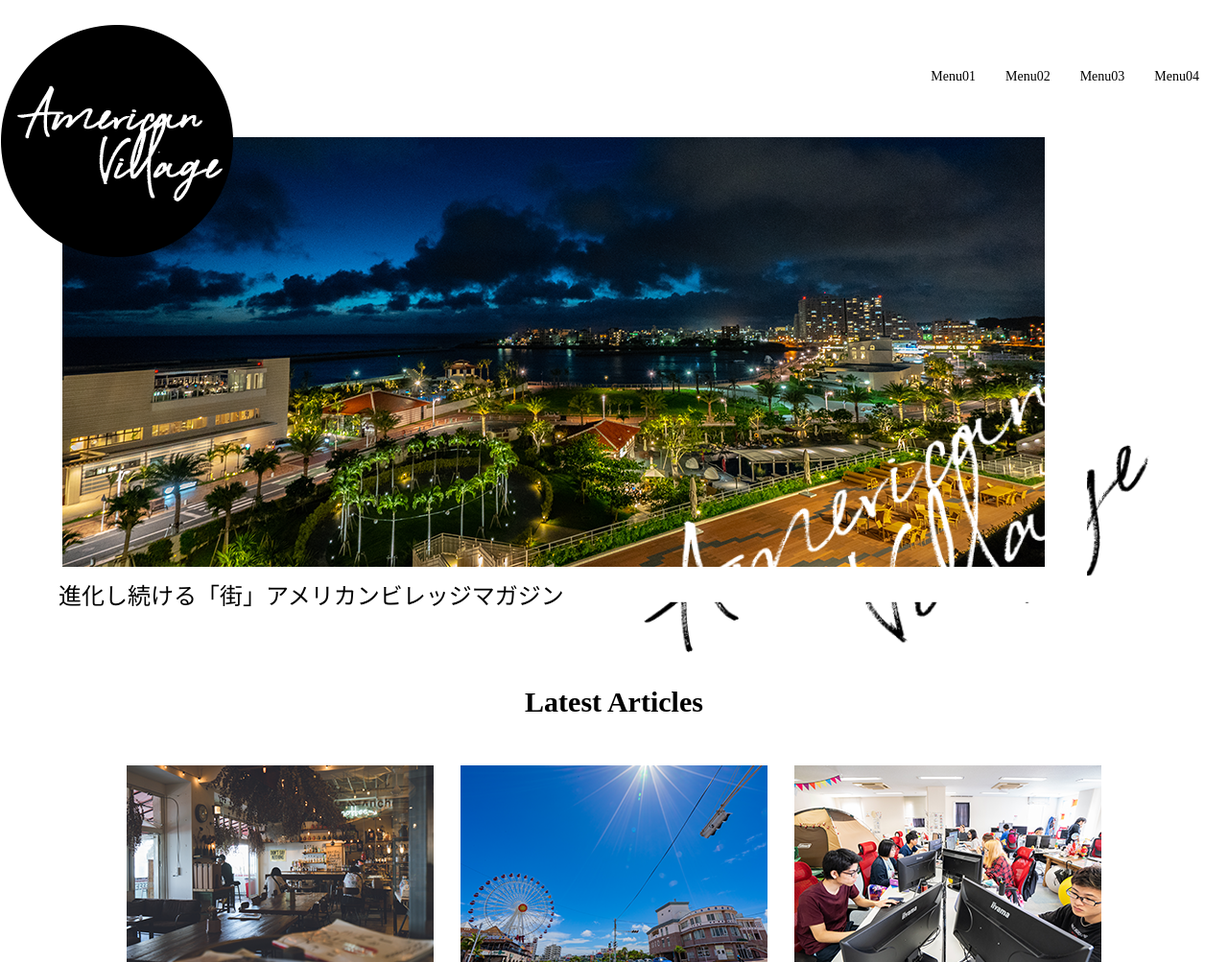
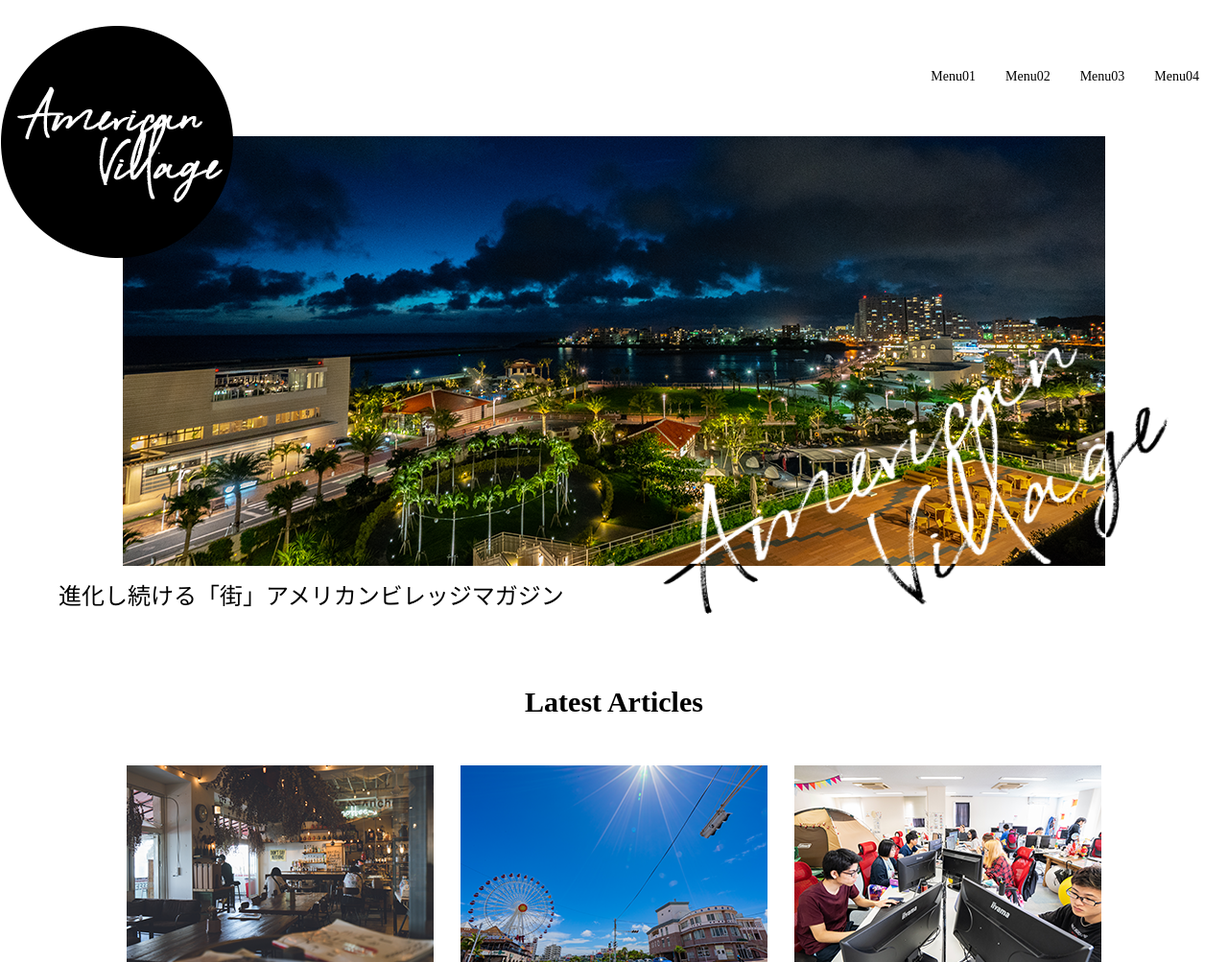
Before and after one commit to wefiwe/OJT, a PHP site: page / in a window 1280 px wide. Shown: the top 1003 px of the page at 96% size. Run offline with PHP 8.4, Linux system fonts and the light colour scheme.

Commit message:
レスポンシブほぼ完成

```diff
--- a/assets/css/style.css
+++ b/assets/css/style.css
@@ -11,9 +11,9 @@ header{
 }
 
 .header-left{
-    float: left;
+    /* float: left; */
     position: absolute;
-    top: 26px;
+    top: 27px;
     left: 1px;
     z-index: 3;
 }
@@ -35,10 +35,11 @@ header{
 .main-img{
     /* text-align: center; */
     /* max-width: 50%; */
-    position: absolute;
-    z-index: 1;
-    top: 143px;
-    left: 65px;
+    position: relative;
+    max-width: 1024px;
+    /* max-width: 100%; */
+    margin: 0 auto;
+    top: 55px;
 }
 
 
@@ -55,8 +56,8 @@ header{
     /* float: right; */
     position: absolute;
     z-index: 2;
-    top: 379px;
-    left: 655px;
+    right: -50px;
+    bottom: -50px;
 }
 
 main{
@@ -120,7 +121,7 @@ main h1{
     position: absolute;
     bottom: -4px;
     left: 0;
-    top: 40px;
+    top: 25px;
     content: '';
     width: 100%;
     height: 2px;
@@ -201,6 +202,12 @@ footer{
     }
 }
 
+@media screen and (max-width: 1180px){
+    .main-img{
+        width: 80%;
+    }
+}
+
 @media screen  and (max-width: 767px){
     body{
         width: auto;
@@ -237,7 +244,7 @@ footer{
         max-width: 100%;
         position: absolute;
         left: 32px;
-        top: 309px;
+        top: 31px;
     }
 
     .text{
@@ -291,6 +298,10 @@ footer{
         margin-left: 450px;
     }
 
+    .readmore a::after{
+        top: 40px;
+    }
+
     footer{
         width: 750px;
     }
--- a/index.html
+++ b/index.html
@@ -24,10 +24,10 @@
         <div class="main-img">
         <img  class="pc" src="./assets/img/folder/visual_1_pc.png" alt="">
         <img class="sp" src="./assets/img/folder/visual_1_sp.png" alt="">
+        <div class="text-icon">
+        <img class="pc" src="./assets/img/folder/visual_text_pc.png" alt="">
+        <img class="sp" src="./assets/img/folder/visual_text_sp.png" alt="">
         </div>
-        <div class="text-icon">
-            <img class="pc" src="./assets/img/folder/visual_text_pc.png" alt="">
-            <img class="sp" src="./assets/img/folder/visual_text_sp.png" alt="">
         </div>
         <div class="text">
             <p>進化し続ける「街」<span class="br">アメリカンビレッジマガジン</span></p>
```
